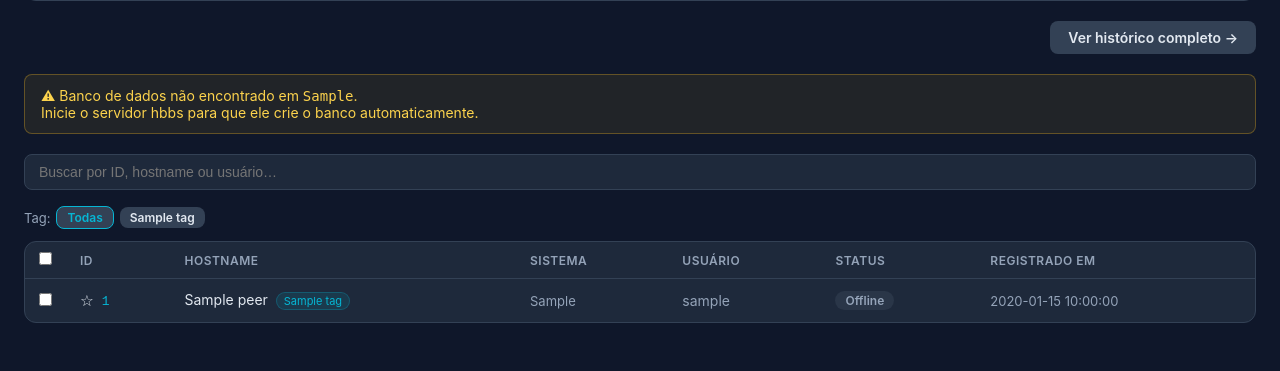
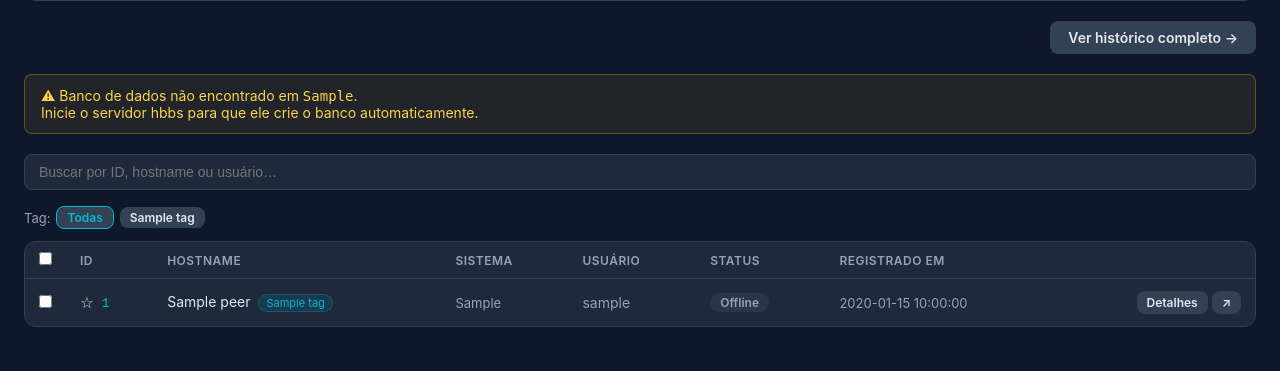
Before and after one commit to felipediasz1/Ubuntu-Desk-, a Flask app: template admin/templates/dashboard.html in a window 1280 px wide. Shown: the part 1579-1950 px from the top of the page. Before the commit the page ends 1902 px from the top, so only its background shows below. Run offline with Flask 3, Linux system fonts and the light colour scheme; the template is opened without the code that fills it: most values are stand-ins (such as "Sample title", 1, 10 or a date in 2020); parts of the project's set-up code (start-up, migrations or seed data) failed here and were passed over.

Commit message:
feat: 'connect now' deep link button on dashboard and peer detail

```diff
--- a/admin/templates/dashboard.html
+++ b/admin/templates/dashboard.html
@@ -128,6 +128,7 @@
           <th>Usuário</th>
           <th><a href="?sort=status&dir={{ 'asc' if sort_col == 'status' and sort_dir == 'desc' else 'desc' if sort_col == 'status' and sort_dir == 'asc' else 'asc' }}" style="color:inherit;text-decoration:none;">Status {% if sort_col == 'status' %}{{ '▲' if sort_dir == 'asc' else '▼' }}{% endif %}</a></th>
           <th><a href="?sort=created_at&dir={{ 'asc' if sort_col == 'created_at' and sort_dir == 'desc' else 'desc' if sort_col == 'created_at' and sort_dir == 'asc' else 'desc' }}" style="color:inherit;text-decoration:none;">Registrado em {% if sort_col == 'created_at' %}{{ '▲' if sort_dir == 'asc' else '▼' }}{% endif %}</a></th>
+          <th></th>
         </tr>
       </thead>
       <tbody>
@@ -163,6 +164,13 @@
             {% endif %}
           </td>
           <td style="color: var(--muted); font-size: 13px;">{{ p.created_at }}</td>
+          <td style="text-align:right;">
+            <a href="{{ url_for('peer_detail', peer_id=p.id) }}"
+               class="btn btn-ghost" style="padding:4px 10px;font-size:12px;">Detalhes</a>
+            <a href="ubuntu-desk://{{ p.id }}"
+               class="btn btn-ghost" style="padding:4px 10px;font-size:12px;"
+               title="Conectar via Ubuntu Desk">↗</a>
+          </td>
         </tr>
         {% endfor %}
       </tbody>
--- a/admin/templates/peer.html
+++ b/admin/templates/peer.html
@@ -16,6 +16,9 @@
 {% endblock %}
 
 <a href="{{ url_for('index') }}" class="btn btn-ghost" style="margin-bottom: 20px; display: inline-block;">← Voltar</a>
+<a href="ubuntu-desk://{{ peer.id }}" class="btn btn-cyan"
+   title="Abre o Ubuntu Desk e conecta a este dispositivo"
+   style="margin-bottom: 20px; margin-left: 8px; display: inline-block; padding:8px 18px; font-size:14px;">↗ Conectar agora</a>
 
 <div class="peer-grid" style="display: grid; grid-template-columns: 1fr 1fr; gap: 20px;">
 
```
